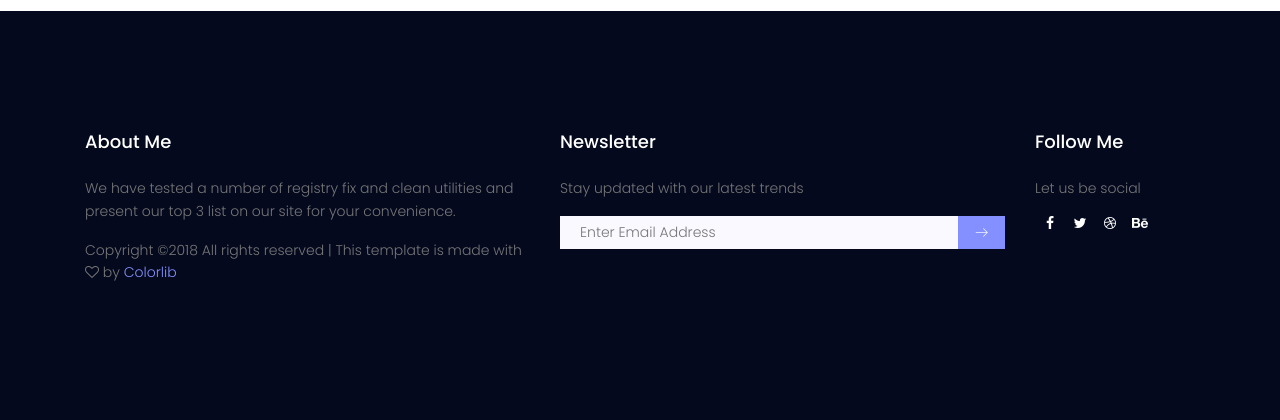
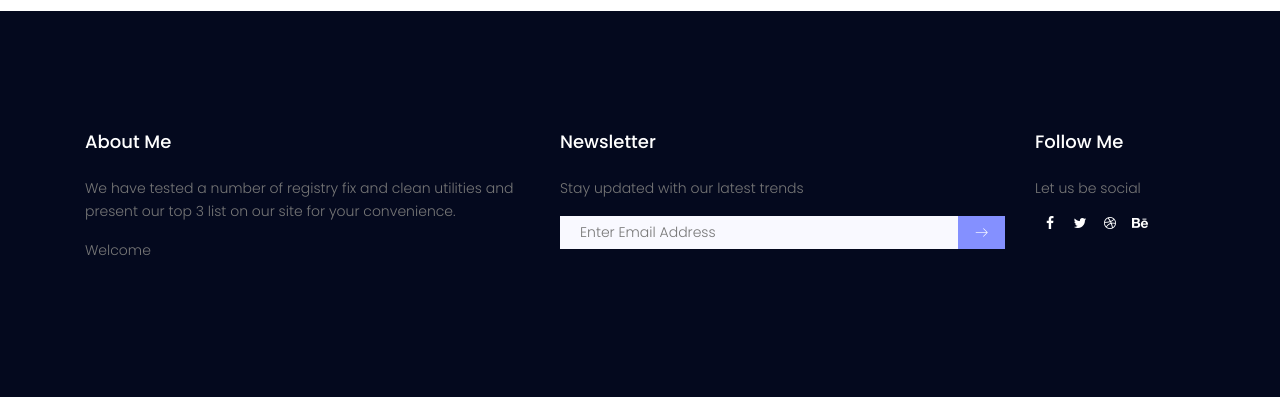
Before and after one commit to fosslk/SDF-Event-Page, a PHP site: page /index.php in a window 1280 px wide. Shown: the part 4028-4448 px from the top of the page. After the commit the page ends 4425 px from the top, so only its background shows below. Run offline with PHP 8.4, Linux system fonts and the light colour scheme; some libraries are stand-ins or nearby versions.

Commit message:
Footer Text Removed

```diff
--- a/htmlpack.php
+++ b/htmlpack.php
@@ -259,9 +259,7 @@
                                 <p>
                                     We have tested a number of registry fix and clean utilities and present our top 3 list on our site for your convenience.
                                 </p>
-                                <p class="footer-text"><!-- Link back to Colorlib can't be removed. Template is licensed under CC BY 3.0. -->
-Copyright &copy;<script>document.write(new Date().getFullYear());</script> All rights reserved | This template is made with <i class="fa fa-heart-o" aria-hidden="true"></i> by <a href="https://colorlib.com" target="_blank">Colorlib</a>
-<!-- Link back to Colorlib can't be removed. Template is licensed under CC BY 3.0. --></p>
+                                <p class="footer-text">Welcome</p>
                             </div>
                         </div>
                         <div class="col-lg-5 col-md-6 col-sm-6">
```
